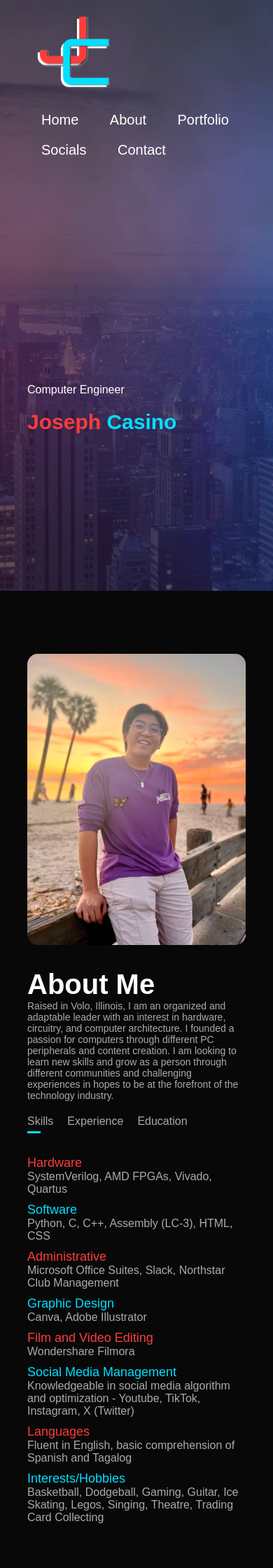
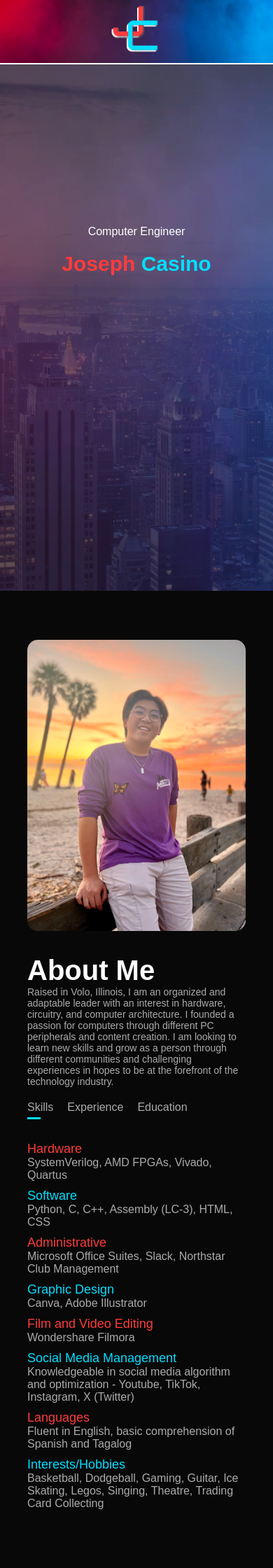
Before and after one commit to JCPandaz/Portfolio-Website, a Flask app: page / in a window 390 px wide. Shown: the top 2240 px of the page at 70% size. Run offline with Flask 2, Linux system fonts and the light colour scheme.

Commit message:
New Header, mobile impovements

```diff
--- a/static/style.css
+++ b/static/style.css
@@ -16,8 +16,21 @@ body {
 
 #header {
     width: 100%;
+    position: fixed;
+    top: 0;
+    left: 0;
+    z-index: 1000; /* Ensure it stays above other content */
+}
+
+
+#home {
+    width: 100%;
     height: 100vh;
     background: url(Images/Website_Header.png) center/cover;
+}
+
+#phonemenu{
+    display: block;
 }
 
 .container {
@@ -27,12 +40,17 @@ body {
 nav {
     display: flex;
     align-items: center;
-    justify-content: space-between;
+    justify-content: center;
     flex-wrap: wrap;
+    position: fixed;
+    background: url(Images/RedBlue_Background.jpg) center/cover;
+    width: 100%;
+    border-bottom: 2px solid #fff;
+
 }
 
 .logo {
-    width: 140px;
+    width: 90px;
 }
 
 nav ul li {
@@ -84,7 +102,7 @@ nav ul li a:hover::after {
 /*--------------about-----------*/
 
 #about {
-    padding: 80px 0;
+    padding: 60px 0;
     color: #ababab;
 }
 
@@ -396,10 +414,57 @@ form .btn2 {
     display: block;
 }
 
+@media only screen and (min-width: 801px) {
+    #phonemenu {
+        display: flex; /* Ensure menu items are displayed as flex items */
+        align-items: center; /* Center vertically */
+        justify-content: center; /* Center horizontally */
+    }
+
+    .logo {
+        display: block; /* Show the logo */
+    }
+
+    nav .click img {
+        display: none; /* Hide the open/close buttons */
+    }
+}
+
 /*css for small screens*/
 @media only screen and (max-width: 800px) {
-    #header {
+    #home {
         background: url(Images/Website_Header_Smaller.png) center/cover;
+        height: 100vh;
+        text-align: center; /* Center text */
+    }
+
+    .logo{
+        display: none;
+    }
+
+    #phonemenu{
+        display: none;
+        text-align: center; /* Center text */
+    }
+
+    #phonemenu img {
+        display: block; /* Make the image a block element */
+        margin: 0 auto; /* Center the image horizontally */
+    }
+
+    nav .click img{
+        display: block;
+        font-size: 25px;
+        width: 90px;
+        position: relative;
+        cursor: pointer;
+    }
+
+    nav ul li{
+        display: relative;
+        margin: 8px;
+        align-items: center;
+        justify-content: center;
     }
 
     .header-text {
--- a/templates/index.html
+++ b/templates/index.html
@@ -9,24 +9,40 @@
     <link rel="stylesheet" href="static/style.css">
 </head>
 <body>
+
     <div id="header">
-    <div class="container">
+        <div class="nav-container">
             <nav>
+                <a href="#home">
                     <img src="static/Images/JC.png" class="logo">
-            <ul>
-                <li><a href="#header">Home</a></li>
+                </a>
+                <ul id="phonemenu">
+                    <div id="close"class="click">
+                        <img src="static/Images/JC.png" onclick="closemenu()">
+                    </div>
+                    <li><a href="#home">Home</a></li>
                     <li><a href="#about">About</a></li>
                     <li><a href="#portfolio">Portfolio</a></li>
                     <li><a href="#socials">Socials</a></li>
                     <li><a href="#contact">Contact</a></li>
                 </ul>
+                <div id="open" class="click">
+                    <img src="static/Images/JC.png"  onclick="openmenu()">
+                </div>
             </nav>
+        </div>
+    </div>
+
+
+<div id="home">
+    <div class="container">
         <div class="header-text">
             <p>Computer Engineer</p>
             <h1><span>Joseph</span> <span2>Casino</span2></h1>
         </div>
     </div>
 </div>
+
 <!-----------------------about------------------->
 <div id="about">
     <div class="container">
@@ -208,19 +224,17 @@
                     <span>Joseph Michael-Casino</span>
                 </div>
             </a>
-            <a href="#" target="_blank" class="social-box">
+            <div class="social-box">
                 <img src="static/Social_Icons/10.png">
                 <div class="layer2">
                     <h2>Pokemon Go</h2>
                     <p>Day 1 Player, Level 41, 816 Caught in Pokedex </p>
                     <span>Trainer Code: 1251 8088 6965</span>
                 </div>
-            </a>
             </div>
         </div>
     </div>
-
-
+</div>
 
 
 <!----------contact------>
@@ -232,7 +246,6 @@
                 <p>josephcasino88@gmail.com</p>
                 <p>773-844-1041</p>
                 <div class="social-icons">
-                    <!---- ICON PICTURES FROM WEBSITE GO HERE Go to 1:10:00-->
                 </div>
                 <a href="static/Joseph_Casino_Resume_SP24.pdf" download class="btn btn2">Download Joseph Casino's Resume</a>
             </div>
@@ -255,6 +268,28 @@
 
 
 
+
+
+<script>
+    document.querySelectorAll('nav ul li a').forEach(anchor => {
+        anchor.addEventListener('click', function(e) {
+            e.preventDefault();
+
+            const targetId = this.getAttribute('href').substring(1);
+            const targetElement = document.getElementById(targetId);
+            const headerOffset = document.querySelector('nav').offsetHeight;
+            const elementPosition = targetElement.getBoundingClientRect().top;
+            const offsetPosition = elementPosition + window.pageYOffset - headerOffset;
+
+            window.scrollTo({
+                top: offsetPosition,
+                behavior: 'smooth'
+            });
+        });
+    });
+</script>
+
+
 <script>
 
     var tablinks = document.getElementsByClassName("tab-links");
@@ -272,6 +307,41 @@
     }
 
 </script>
+
+
+<script>
+    var phonemenu = document.getElementById("phonemenu");
+    var openclick = document.getElementById("open");
+    var closeclick = document.getElementById("close");
+
+    function openmenu() {
+        phonemenu.style.display = "block";
+        openclick.style.display = "none";
+        closeclick.style.display = "block";
+    }
+
+    function closemenu() {
+        phonemenu.style.display = "none";
+        openclick.style.display = "block";
+        closeclick.style.display = "none";
+    }
+
+    window.addEventListener('resize', function () {
+        if (window.innerWidth > 800) {
+            phonemenu.style.display = "block";
+            openclick.style.display = "none";
+            closeclick.style.display = "none";
+        } else {
+            phonemenu.style.display = "none";
+            openclick.style.display = "block";
+            closeclick.style.display = "none";
+        }
+    })
+
+</script>
+
+
+
 <script>
     const scriptURL = 'https://script.google.com/macros/s/AKfycbwSoSsLYrVtpNyfQXjS7D5I4TIleF0uIjz1uC3u7a1HLdRMJP9hs7-D_TWmDptOIsvRrA/exec'
     const form = document.forms['submit-to-google-sheet']
```
Also changed, not shown: static/Images/Website_Header.png. Lines whose indentation alone changed are shown as unchanged.
